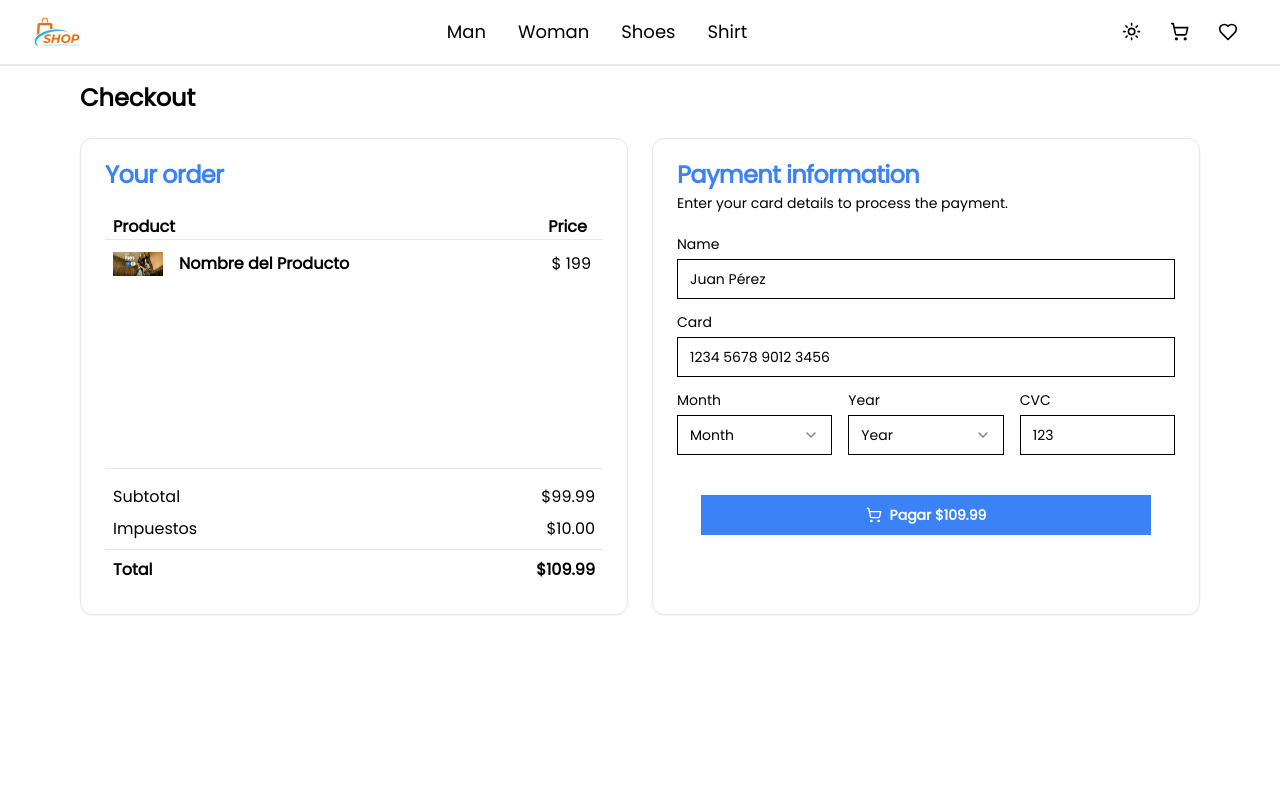
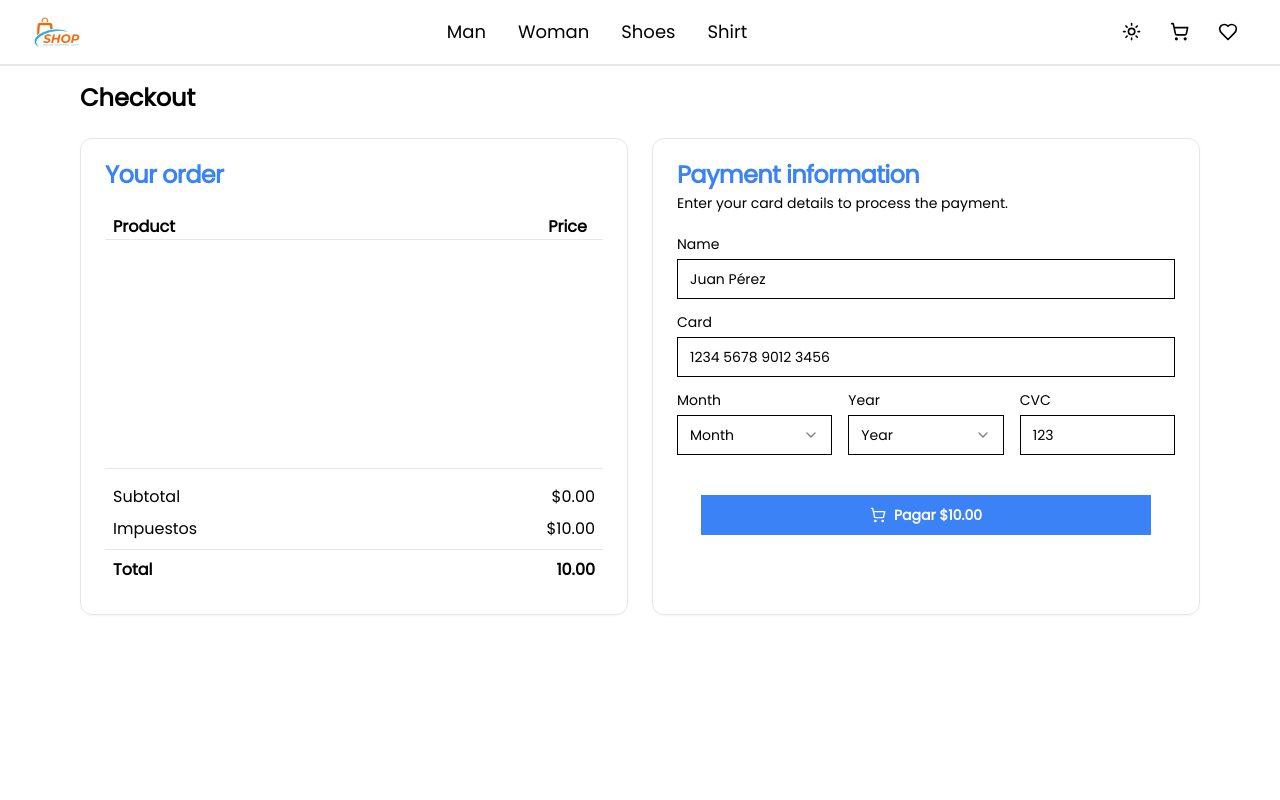
Before and after one commit to angeloChoque/project-e-commerce, a Next.js app: page /products/sheckout in a window 1280 px wide. Shown: the top 800 px of the page. Built offline with nearby package versions, Linux system fonts and the light colour scheme.

Commit message:
finished functionality and localstorage

```diff
--- a/src/app/api/products/route.ts
+++ /dev/null
@@ -1,10 +0,0 @@
-import { NextResponse } from "next/server";
-
-export async function GET() {
-  const res = await fetch("https://rickandmortyapi.com/api/character");
-  const data = await res.json();
-
-  return NextResponse.json({
-    message: data,
-  });
-}
--- a/src/app/products/[product]/page.tsx
+++ b/src/app/products/[product]/page.tsx
@@ -5,7 +5,7 @@ import Start from "@/components/ui/start";
 import { Data, Params } from "@/types/product";
 import { Separator } from "@/components/ui/separator";
 import ButtonCart from "@/components/shopping/buttonCart";
-import Link from "next/link";
+import ButtonBuy from "@/components/shopping/buttonBuy";
 
 async function getProducts(id: number) {
   const res = await fetch(`https://fakestoreapi.com/products/${id}`);
@@ -77,12 +77,7 @@ async function Page({ params }: { params: Params }) {
             </div>
             <div className="flex space-x-4">
               <ButtonCart product={product} />
-              <Link
-                href={"/products/sheckout"}
-                className="flex-1 bg-blue-500 hover:bg-blue-700 text-white font-semibold py-2 px-3 rounded-xl flex items-center justify-center"
-              >
-                Buy now
-              </Link>
+              <ButtonBuy product={product} />
               <Button variant="outline">
                 <Heart className="w-4 h-4" />
               </Button>
--- a/src/app/products/page.tsx
+++ b/src/app/products/page.tsx
@@ -9,7 +9,7 @@ function page() {
         ¡¡¡Thank you for shopping at the best store in the world!!!
       </h1>
       <Link
-        className="flex bg-blue-500 hover:bg-blue-700 self-center text-white font-semibold py-2 px-3 rounded-xl"
+        className="flex bg-blue-500 hover:bg-blue-700 self-center text-white font-semibold p-3 rounded-xl"
         href={"/"}
       >
         <ShoppingCart className="pr-2" />
--- a/src/app/products/sheckout/page.tsx
+++ b/src/app/products/sheckout/page.tsx
@@ -23,23 +23,35 @@ import {
 import Image from "next/image";
 import { toast } from "sonner";
 import { useRouter } from "next/navigation";
+import { useCartStore } from "@/store/useCartStore";
 
 export default function Page() {
   const [isProcessing, setIsProcessing] = useState(false);
 
+  const cartProducts = useCartStore((set) => set.cartItems);
+  const cartRemove = useCartStore((set) => set.clearCart);
+
+  const totalPrice = cartProducts
+    .reduce((cc, item) => cc + item.price * item.quantity, 0)
+    .toFixed(2);
   const router = useRouter();
 
-  const numberProducts = 10;
+  const priceWithTax = (parseFloat(totalPrice) + 10).toFixed(2);
+
+  const NumbeProducts = cartProducts.reduce(
+    (acc, item) => acc + item.quantity,
+    0
+  );
 
   const handleClick = () => {
     const myPromise = new Promise<{ name: string }>((resolve, reject) => {
       setTimeout(() => {
         const success = true;
         success
-          ? numberProducts > 0
+          ? cartProducts.length > 0
             ? resolve({
-                name: `${numberProducts} producto${
-                  numberProducts > 1 ? "s" : ""
+                name: `${NumbeProducts} producto${
+                  cartProducts.length > 1 ? "s" : ""
                 }`,
               })
             : reject("Number of products is less than 0.")
@@ -50,6 +62,7 @@ export default function Page() {
     toast.promise(myPromise, {
       loading: "Cargando...",
       success: (data) => {
+        cartRemove();
         router.push("/products");
         return `La compra de ${data.name} producto se ha realizado`;
       },
@@ -79,24 +92,30 @@ export default function Page() {
                 <p className="font-semibold mr-4">Price</p>
               </div>
               <div className="h-56 overflow-auto">
+                {cartProducts.map((item) => {
+                  return (
+                    <>
                       <div className="flex justify-between p-2">
                         <div className="flex space-x-4 self-start ">
                           <Image
-                      src="/carousel1.webp"
+                            src={item.image}
                             alt="imagen"
                             width={50}
                             height={50}
                           />
-                    <h3 className="font-semibold">Nombre del Producto</h3>
+                          <h3 className="font-semibold">{item.title}</h3>
                         </div>
-                  <p className="mr-1">$ 199</p>
+                        <p className="mr-1">{item.price * item.quantity}</p>
                       </div>
+                    </>
+                  );
+                })}
               </div>
 
               <div className="border-t pt-4 ">
                 <div className="flex justify-between mx-2">
                   <p>Subtotal</p>
-                  <p>$99.99</p>
+                  <p>${totalPrice}</p>
                 </div>
                 <div className="flex justify-between mt-2 mx-2">
                   <p>Impuestos</p>
@@ -104,7 +123,7 @@ export default function Page() {
                 </div>
                 <div className="flex justify-between mt-2 font-semibold border-t p-2">
                   <p>Total</p>
-                  <p>$109.99</p>
+                  <p>{priceWithTax}</p>
                 </div>
               </div>
             </CardContent>
@@ -186,7 +205,8 @@ export default function Page() {
                       disabled={isProcessing}
                     >
                       <>
-                        <ShoppingCart className="mr-2 h-4 w-4" /> Pagar $109.99
+                        <ShoppingCart className="mr-2 h-4 w-4" />
+                        Pagar ${priceWithTax}
                       </>
                     </Button>
                   </CardFooter>
--- /dev/null
+++ b/src/components/shopping/buttonBuy.tsx
@@ -0,0 +1,26 @@
+"use client";
+import { useCartStore } from "@/store/useCartStore";
+import { Data } from "@/types/product";
+import Link from "next/link";
+import React from "react";
+
+interface ButtonCartProps {
+  product: Data;
+}
+
+const ButtonBuy = (product: ButtonCartProps) => {
+  const addProduct = useCartStore((set) => set.addToCart);
+  return (
+    <>
+      <Link
+        href={"/products/sheckout"}
+        onClick={() => addProduct(product.product)}
+        className="flex-1 bg-blue-500 hover:bg-blue-700 text-white font-semibold py-2 px-3 rounded-xl flex items-center justify-center"
+      >
+        Buy now
+      </Link>
+    </>
+  );
+};
+
+export default ButtonBuy;
--- a/src/store/useCartStore.ts
+++ b/src/store/useCartStore.ts
@@ -1,46 +1,49 @@
 import { create } from "zustand";
 import { CartState, Data } from "@/types/product";
+import { persist } from "zustand/middleware";
 
-export const useCartStore = create<CartState>((set) => ({
-  cartItems: [],
-  addToCart: (product: Data) =>
-    set((state) => {
-      const addProduct = state.cartItems.find((item) => item.id === product.id);
-      if (addProduct) {
-        return {
-          cartItems: state.cartItems.map((items) =>
-            items.id === product.id
-              ? { ...items, quantity: items.quantity + 1 }
-              : items
-          ),
-        };
-      } else {
-        return { cartItems: [...state.cartItems, { ...product, quantity: 1 }] };
-      }
+export const useCartStore = create<CartState>()(
+  persist(
+    (set) => ({
+      cartItems: [],
+      addToCart: (product: Data) => {
+        set((state) => {
+          const existingProduct = state.cartItems.find(
+            (item) => item.id === product.id
+          );
+          const updatedCart = existingProduct
+            ? state.cartItems.map((item) =>
+                item.id === product.id
+                  ? { ...item, quantity: item.quantity + 1 }
+                  : item
+              )
+            : [...state.cartItems, { ...product, quantity: 1 }];
+          return { cartItems: updatedCart };
+        });
+      },
+      removeCart: (id: number) => {
+        set((state) => {
+          const updatedCart = state.cartItems
+            .map((item) =>
+              item.id === id ? { ...item, quantity: item.quantity - 1 } : item
+            )
+            .filter((item) => item.quantity > 0);
+          return { cartItems: updatedCart };
+        });
+      },
+      removeToList: (id: number) => {
+        set((state) => ({
+          cartItems: state.cartItems.filter((item) => item.id !== id),
+        }));
+      },
+      clearCart: () => {
+        set(() => ({
+          cartItems: [],
+        }));
+      },
     }),
-  removeCart: (id: number) =>
-    set((state) => {
-      const removeProduct = state.cartItems.find((item) => item.id === id);
-      if (removeProduct) {
-        if (removeProduct.quantity > 1) {
-          return {
-            cartItems: state.cartItems.map((items) =>
-              items.id === id
-                ? { ...items, quantity: items.quantity - 1 }
-                : items
-            ),
-          };
-        } else {
-          return {
-            cartItems: state.cartItems.filter((item) => item.id !== id),
-          };
-        }
-      }
-      return state;
-    }),
-  removeToList: (id: number) =>
-    set((state) => {
-      const eliminateList = state.cartItems.filter((item) => item.id !== id);
-      return { cartItems: eliminateList };
-    }),
-}));
+    {
+      name: "cart-storage",
+    }
+  )
+);
--- a/src/types/product.ts
+++ b/src/types/product.ts
@@ -24,8 +24,5 @@ export interface CartState {
   addToCart: (product: Data) => void;
   removeCart: (id: number) => void;
   removeToList: (id: number) => void;
-  // updateQuantity: (id: number, quantity: number) => void;
-  // clearCart: () => void;
-  // totalItems: () => number;
-  // totalPrice: () => number;
+  clearCart: () => void;
 }
```
Lines whose indentation alone changed are shown as unchanged.
